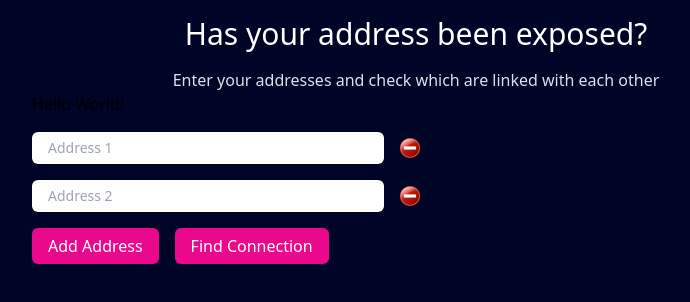
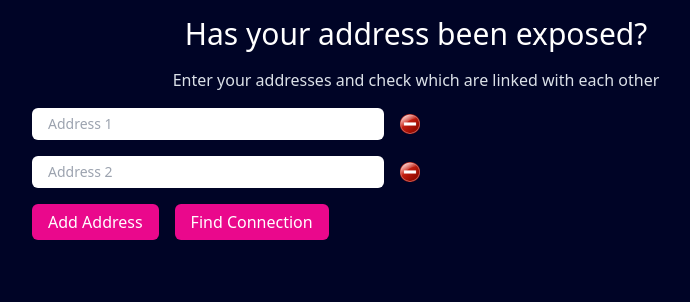
Before and after one commit to cheenukhurana/exposed, a Next.js app: page / in a window 1280 px wide. Shown: the top 302 px of the page, without its empty margins (224-914 px from the left). Built offline with nearby package versions, Linux system fonts and the light colour scheme.

Commit message:
remove extra line

```diff
--- a/pages/index.tsx
+++ b/pages/index.tsx
@@ -5,7 +5,6 @@ import AddressFields from '../components/addressFields'
 const Home: NextPage = () => {
   return (
     <Layout>
-      <p>Hello World!</p>
       <AddressFields />
     </Layout>
   )
```
